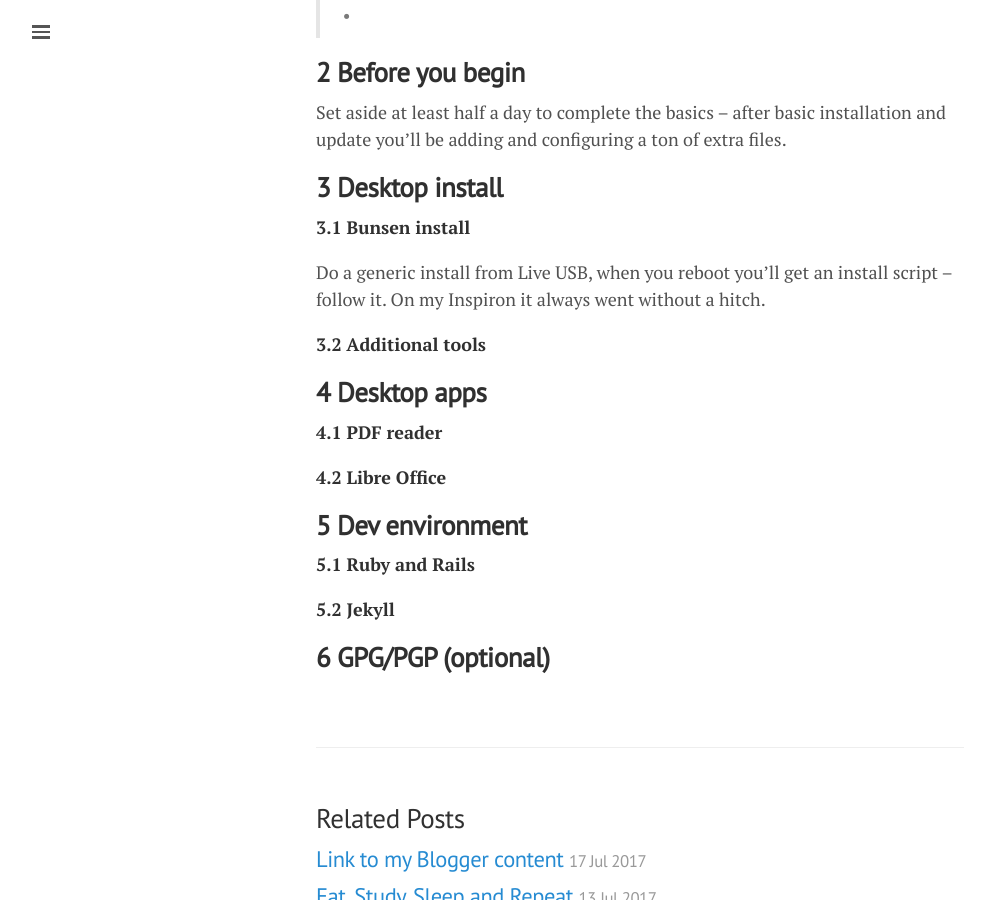
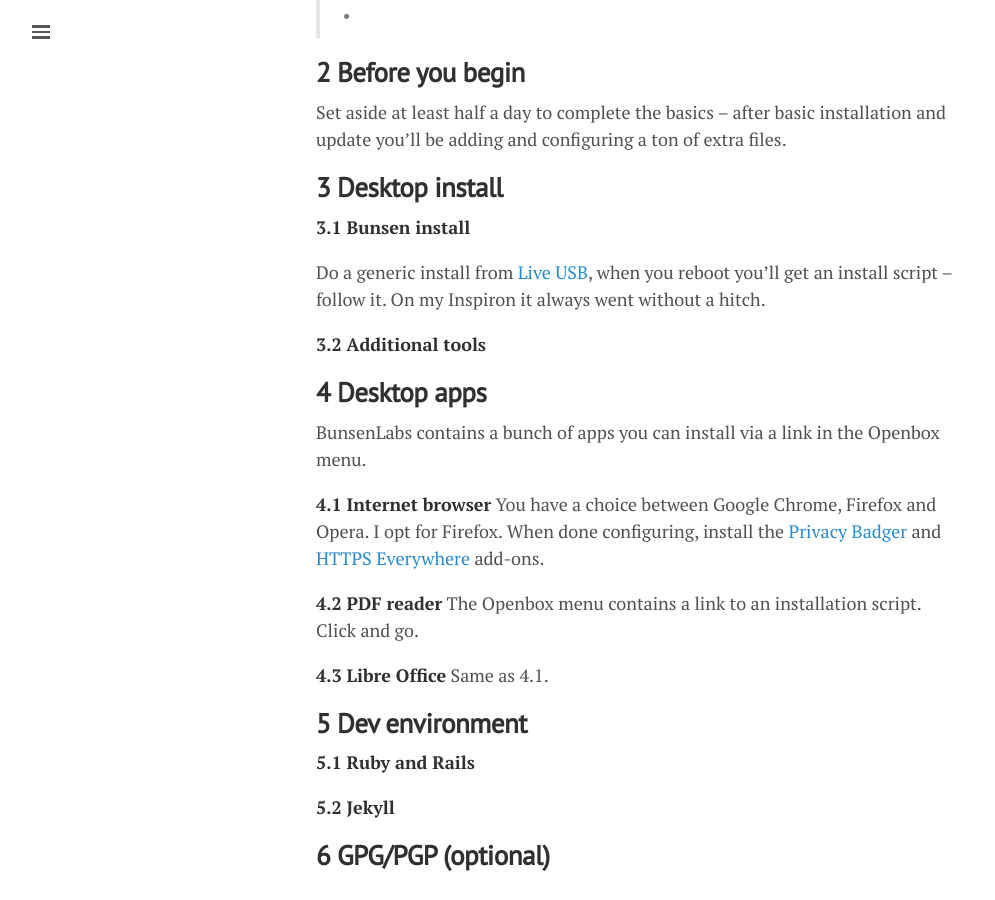
Before and after one commit to lgeurts/lgeurts.github.io, a Jekyll site: the page built from _posts/2017-07-11-bunsenlabs-linux-setup-notes-for dell-inspiron-6000.md, in a window 1280 px wide and 900 px high, scrolled down 1200 px. Shown: the whole window, without its empty margins (0-995 px from the left). Built offline with Jekyll 4.4.1, drawn with Linux system fonts in a browser that asks for light colours; nearby versions of some CDN libraries; comment, search, counter and statistics services are not loaded; some of the changed text lies outside the part shown.

Commit message:
Update 2017-07-11-bunsenlabs-linux-setup-notes-for dell-inspiron-6000.md

```diff
--- a/_posts/2017-07-11-bunsenlabs-linux-setup-notes-for dell-inspiron-6000.md
+++ b/_posts/2017-07-11-bunsenlabs-linux-setup-notes-for dell-inspiron-6000.md
@@ -35,16 +35,23 @@ Set aside at least half a day to complete the basics – after basic installatio
 
 **3.1 Bunsen install**
 
-Do a generic install from Live USB, when you reboot you'll get an install script – follow it. On my Inspiron it always went without a hitch.
+Do a generic install from [Live USB](https://www.bunsenlabs.org/installation.html), when you reboot you'll get an install script – follow it. On my Inspiron it always went without a hitch.
 
 **3.2 Additional tools**
 
 **4 Desktop apps**
 ------------------
 
-**4.1 PDF reader**
+BunsenLabs contains a bunch of apps you can install via a link in the Openbox menu.
 
-**4.2 Libre Office**
+**4.1 Internet browser**
+You have a choice between Google Chrome, Firefox and Opera. I opt for Firefox. When done configuring, install the [Privacy Badger](https://www.eff.org/privacybadger) and [HTTPS Everywhere](https://www.eff.org/https-everywhere) add-ons.
+
+**4.2 PDF reader**
+The Openbox menu contains a link to an installation script. Click and go.
+
+**4.3 Libre Office**
+Same as 4.1.
 
 **5 Dev environment**
 ---------------------
```
